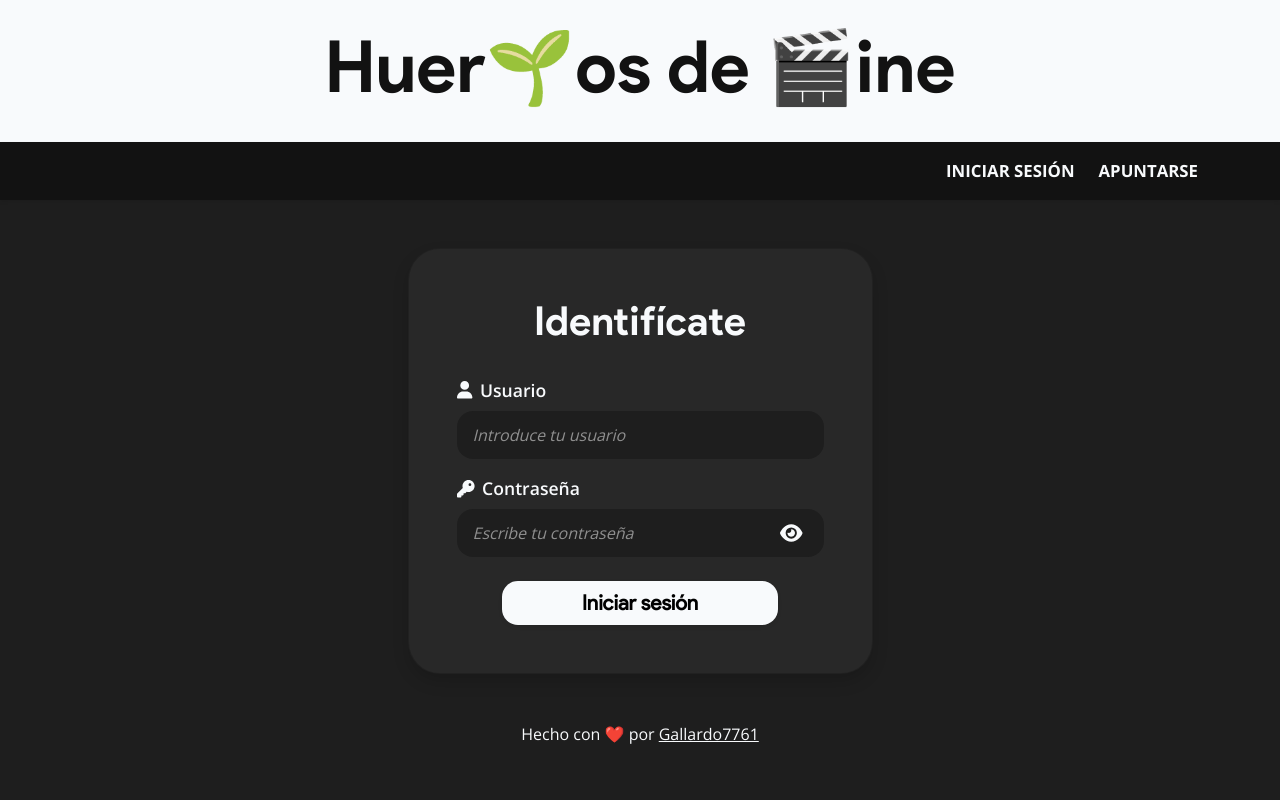
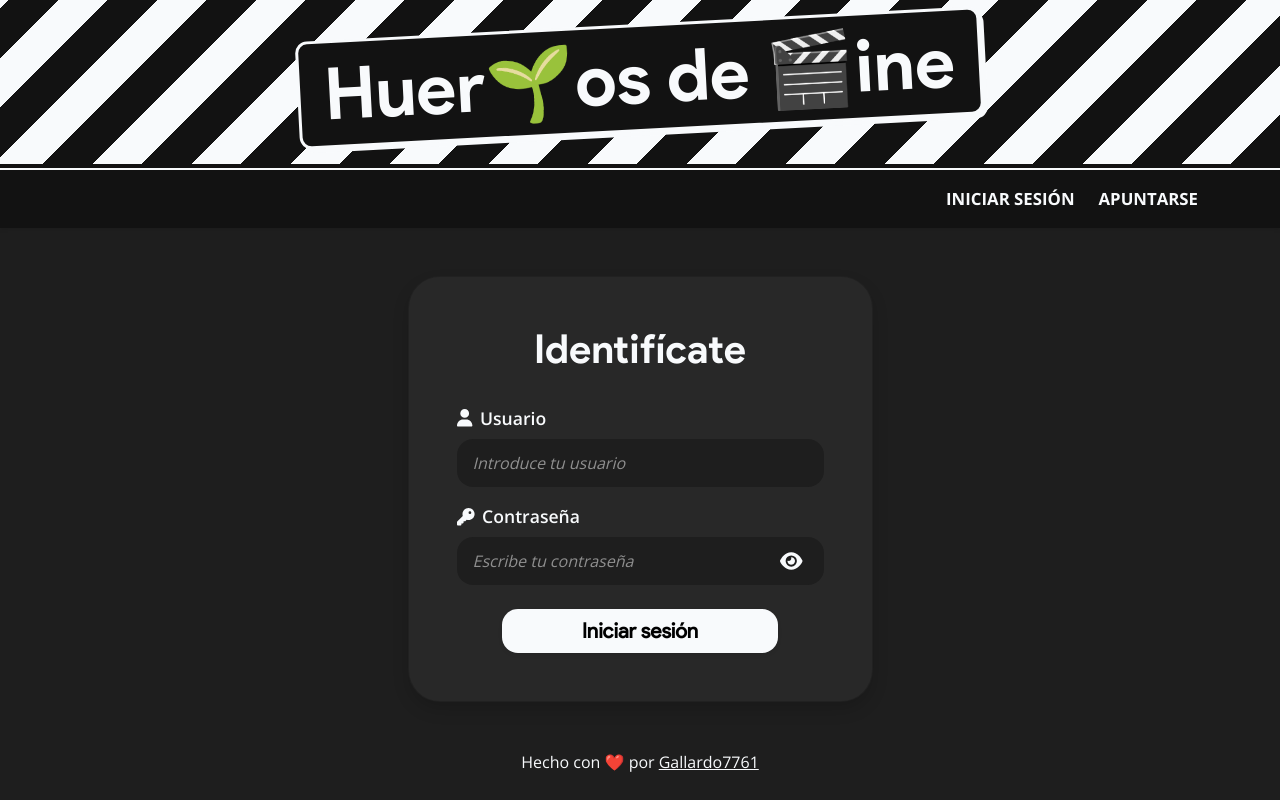
Before and after one commit to Gallardo7761/huertos-de-cine-web, a React (Vite) app: page /login in a window 1280 px wide. Built offline with nearby package versions, Linux system fonts and the light colour scheme.

Commit message:
feat: enhance Admin page with request handling and update viewer status logic; improve UserCard interactions and UI elements

```diff
--- a/public/config/settings.dev.json
+++ b/public/config/settings.dev.json
@@ -14,7 +14,8 @@
             },
             "viewers": {
                 "all": "/viewers",
-                "byId": "/viewers/:userId"
+                "byId": "/viewers/:userId",
+                "status": "/viewers/:userId/status"
             },
             "movies": {
                 "all": "/movies",
--- a/public/config/settings.prod.json
+++ b/public/config/settings.prod.json
@@ -14,7 +14,8 @@
             },
             "viewers": {
                 "all": "/viewers",
-                "byId": "/viewers/:userId"
+                "byId": "/viewers/:userId",
+                "status": "/viewers/:userId/status"
             },
             "movies": {
                 "all": "/movies",
--- a/src/components/Users/UserCard.jsx
+++ b/src/components/Users/UserCard.jsx
@@ -1,8 +1,8 @@
 import '@/css/UserCard.css';
-import { faTrashCan, faUserPlus } from '@fortawesome/free-solid-svg-icons';
+import { faCross, faTrashCan, faUserMinus, faUserPlus, faUserXmark, faX } from '@fortawesome/free-solid-svg-icons';
 import { FontAwesomeIcon } from '@fortawesome/react-fontawesome';
 
-const UserCard = ({ renderMode, identity, onAdd, onDelete }) => {
+const UserCard = ({ renderMode, identity, onAdd, onDelete, onReject }) => {
     return (
         <div className="col-12 col-sm-6 col-md-4 col-lg-3 my-2 p-1">
             <div className="card rounded-4 user-card h-100">
@@ -10,9 +10,14 @@
                     <h5 className="card-title m-0">{identity?.user.displayName}</h5>
                     <div className="m-0 p-0">
                         {renderMode === 'add' ? (
-                            <button className="btn btn-link text-success delete-button m-0 p-0" onClick={onAdd}>
-                                <FontAwesomeIcon icon={faUserPlus} className="fa-lg" />
-                            </button>
+                            <>
+                                <button className="btn btn-link text-success delete-button m-0 p-0 me-3" onClick={onAdd}>
+                                    <FontAwesomeIcon icon={faUserPlus} className="fa-lg" />
+                                </button>
+                                <button className="btn btn-link text-danger delete-button m-0 p-0" onClick={onReject}>
+                                    <FontAwesomeIcon icon={faUserXmark} className="fa-lg" />
+                                </button>
+                            </>
                         ) : (
                             <button className="btn btn-link text-danger delete-button m-0 p-0" onClick={onDelete}>
                                 <FontAwesomeIcon icon={faTrashCan} className="fa-lg" />
--- a/src/css/Header.css
+++ b/src/css/Header.css
@@ -1,15 +1,37 @@
 .header {
-    background-color: var(--accent-primary);
+    background: repeating-linear-gradient(
+        -45deg,
+        var(--bg-main) 0,
+        var(--bg-main) 35px,
+        var(--accent-primary) 35px,
+        var(--accent-primary) 70px
+    );
+    position: relative;
+    padding-left: 3rem;
+    border-bottom: 4px solid var(--bg-main);
 }
 
 .header h1 {
     font-size: 4.5em;
     font-weight: bold;
-    color: var(--bg-main) !important;
+    color: var(--accent-primary) !important;
+
+    background-color: var(--bg-main);
+    padding: 0.5rem 1.5rem;
+    display: inline-block;
+    border-radius: 12px;
+    border: 3px solid var(--accent-primary);
+
+    transform: rotate(-3deg);
+    box-shadow: 4px 4px 0px var(--accent-primary);
 }
 
 .user-name {
     font-size: 1.25rem;
-    color: var(--accent-primary);
+    color: var(--bg-main);
+    background-color: var(--accent-primary);
+    padding: 0.2rem 0.8rem;
+    border-radius: 6px;
     font-weight: bold;
+    display: inline-block;
 }
--- a/src/css/Navbar.css
+++ b/src/css/Navbar.css
@@ -1,11 +1,15 @@
 nav.navbar {
     background-color: var(--bg-main);
+    position: relative;
+    z-index: 1040;
+    border-top: 2px solid var(--accent-primary);
 }
 
 .navbar-main-links,
 .navbar-right-content {
     margin: 0;
     padding: 0;
+    padding-left: 2rem;
 }
 
 .navbar-nav .nav-link {
@@ -13,13 +17,14 @@
     font-weight: 700;
     text-transform: uppercase;
     color: var(--accent-primary);
-    transition: color 0.2s ease;
+    transition: color 0.2s ease, transform 0.2s ease;
 }
 
 .navbar-nav .nav-link:hover,
 .navbar-nav .nav-link:focus,
 .navbar-nav .nav-link:active {
     color: var(--accent-hover);
+    transform: translateY(-2px);
 }
 
 .navbar-nav .nav-link:focus-visible,
--- a/src/pages/Admin.jsx
+++ b/src/pages/Admin.jsx
@@ -46,10 +46,18 @@
     const viewers = data?.viewers || [];
     const movies = data?.movies || [];
 
+    const pendingRequests = requests.filter(req => req.status === 0);
+    const activeViewers = viewers.filter(viewer => viewer.account?.status === 1);
+
     const getUrl = (path) => `${config.apiConfig.baseUrl}${path}`;
 
     const handleAcceptRequest = async (requestId) => {
         const endpoint = config.apiConfig.endpoints.requests.accept.replace(':requestId', requestId);
+        await postData(getUrl(endpoint), {});
+    };
+
+    const handleRejectRequest = async (requestId) => {
+        const endpoint = config.apiConfig.endpoints.requests.reject.replace(':requestId', requestId);
         await postData(getUrl(endpoint), {});
     };
 
@@ -70,15 +78,15 @@
     };
 
     const handleDeleteViewer = async (identity) => {
-        const endpoint = config.apiConfig.endpoints.viewers.all;
+        const endpoint = config.apiConfig.endpoints.viewers.status.replace(':userId', identity.user.userId);
         await postData(getUrl(endpoint), {
-            userId: identity.user.userId,
-            role: 0,
-            status: 0,
+            status: 0
         });
     };
 
-    if (dataLoading) return <section className="text-center py-5"><LoadingIcon /></section>;
+    const isFirstLoad = dataLoading && !data;
+
+    if (isFirstLoad) return <section className="text-center py-5"><LoadingIcon /></section>;
     if (dataError) return <div className="container py-4"><Alert variant="danger">{dataError.message}</Alert></div>;
 
     return (
@@ -87,12 +95,12 @@
             <section className="admin-section mb-4">
                 <div className="d-flex justify-content-between align-items-center gap-3 mb-2 flex-wrap">
                     <h2 className="m-0 text-white">Solicitudes</h2>
-                    <small className="text-muted">{requests.length} solicitudes</small>
+                    <small className="text-muted">{pendingRequests.length} solicitudes</small>
                 </div>
                 <div className="rounded-4 p-3 user-container">
                     <div className="row g-3 m-0">
-                        {requests.length === 0 ? <p className="admin-empty-state m-0">Sin solicitudes.</p> :
-                            requests.map(req => <UserCard key={req.requestId} identity={{user: req, account: {status: 0}}} renderMode="add" onAdd={() => handleAcceptRequest(req.requestId)} />)}
+                        {pendingRequests.length === 0 ? <p className="admin-empty-state m-0">Sin solicitudes.</p> :
+                            pendingRequests.map(req => <UserCard key={req.requestId} identity={{user: req, account: {status: 0}}} renderMode="add" onAdd={() => handleAcceptRequest(req.requestId)} onReject={() => handleRejectRequest(req.requestId)} />)}
                     </div>
                 </div>
             </section>
@@ -100,12 +108,12 @@
             <section className="admin-section mb-4">
                 <div className="d-flex justify-content-between align-items-center gap-3 mb-2 flex-wrap">
                     <h2 className="m-0 text-white">Usuarios añadidos</h2>
-                    <small className="text-muted">{viewers.length} usuarios</small>
+                    <small className="text-muted">{activeViewers.length} usuarios</small>
                 </div>
                 <div className="rounded-4 p-3 user-container">
                     <div className="row g-3 m-0">
-                        {viewers.length === 0 ? <p className="admin-empty-state m-0">Sin usuarios.</p> :
-                            viewers.map(v => <UserCard key={v.user.userId} identity={v} renderMode="delete" onDelete={() => handleDeleteViewer(v)} />)}
+                        {activeViewers.length === 0 ? <p className="admin-empty-state m-0">Sin usuarios.</p> :
+                            activeViewers.map(v => <UserCard key={v.user.userId} identity={v} renderMode="delete" onDelete={() => handleDeleteViewer(v)} />)}
                     </div>
                 </div>
             </section>
```
